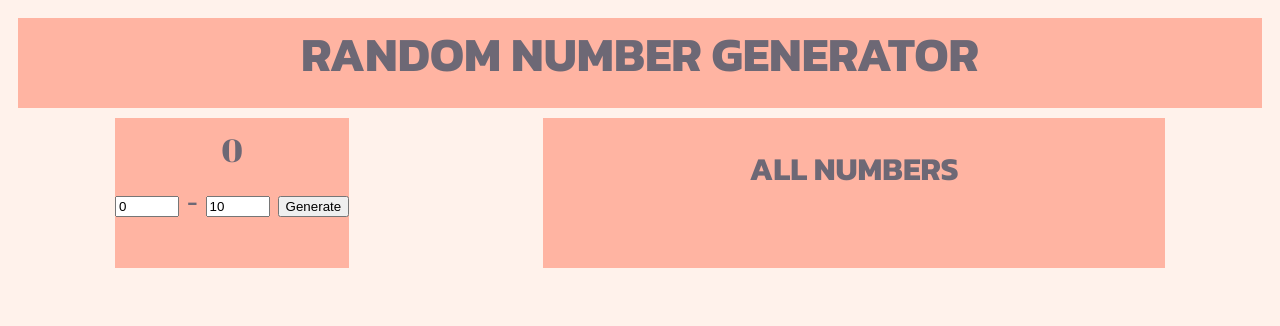
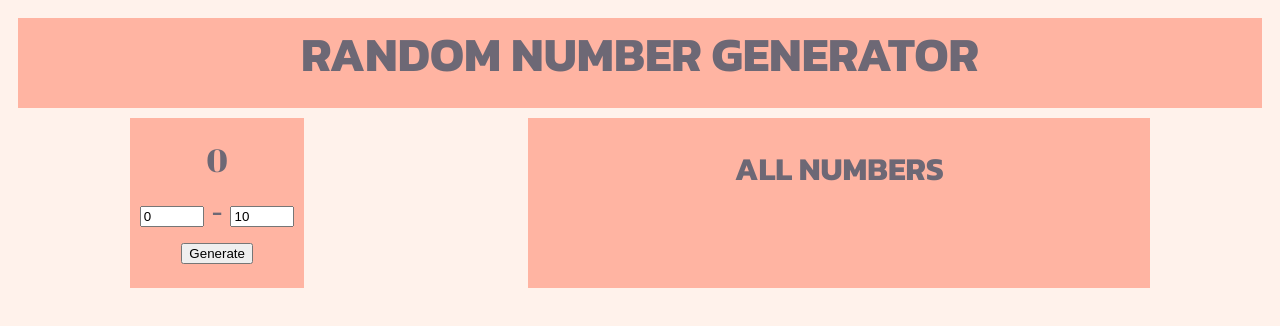
Before and after one commit to Zidri/NumberGenerator, a plain HTML site: page index.html in a window 1280 px wide. Drawn offline with Linux system fonts and the light colour scheme.

Commit message:
update number generator spacing

```diff
--- a/style.css
+++ b/style.css
@@ -38,6 +38,7 @@ h2{
 .generator {
     background-color: #FFB4A2;
     margin: 10px;
+    padding: 10px;
     max-width: 50%;
     min-height: 150px;
 }
```
Also changed, not shown: index.html (+1 -0 lines).
